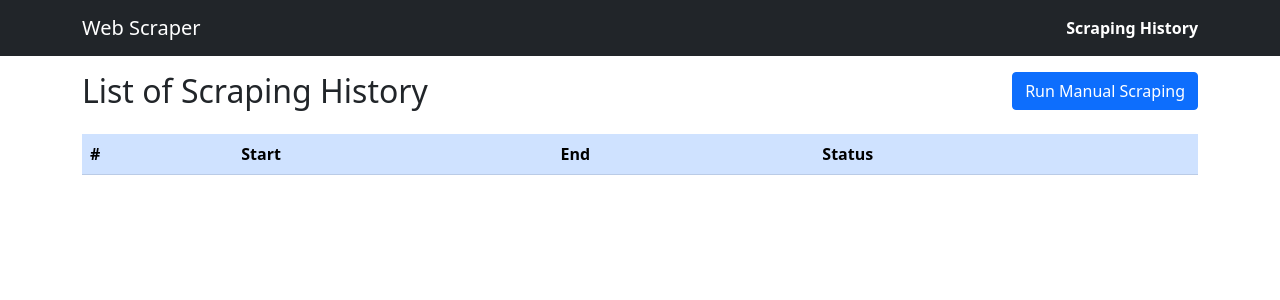
After one commit to agusrichard/web-scraper-website, a Django app: page /scraping-history/ in a window 1280 px wide. The commit adds this page. Shown: the top 300 px of the page. Run offline with Django 4.2, Linux system fonts and the light colour scheme; data that the repository does not hold is empty; parts of the project's set-up code (start-up, migrations or seed data) failed here and were passed over.

Commit message:
Working on rendering scraping histories and click button for manual scraping

```diff
--- a/scraper/scraper.py
+++ b/scraper/scraper.py
@@ -1,7 +1,7 @@
 import time
 from datetime import datetime
+from django.db.utils import IntegrityError
 from selenium import webdriver
-from django.db.utils import IntegrityError
 from selenium.webdriver.common.by import By
 from selenium.webdriver.chrome.options import Options
 
@@ -60,6 +60,8 @@ class Scraper(webdriver.Chrome):
         if len(imgs) > 1:
             img = imgs[1].get_attribute("src")
 
+        print("date", date)
+
         data = {
             "title": title,
             "author": author,
--- a/static/website/style.css
+++ b/static/website/style.css
@@ -1,7 +1,17 @@
 h1.title {
+  margin: 0;
+  color: #666;
   font-size: 1.5em;
+  padding-top: 40px;
   text-align: center;
-  color: #666;
-  margin: 0;
-  padding-top: 40px;
 }
+
+a.scraping-history-link {
+  color: #fff;
+  font-weight: bold;
+  text-decoration: none;
+}
+
+h1.scraping-history-title {
+  font-size: 2rem;
+}
--- a/templates/website/base.html
+++ b/templates/website/base.html
@@ -15,7 +15,10 @@
   </head>
   <body>
     {% include "website/navbar.html" %}
-    {% block content %}{% endblock %}
+    <div class="container-lg">
+      {% block content %}{% endblock %}
+    </div>
     <script src="https://cdn.jsdelivr.net/npm/bootstrap@5.1.3/dist/js/bootstrap.bundle.min.js" integrity="sha384-ka7Sk0Gln4gmtz2MlQnikT1wXgYsOg+OMhuP+IlRH9sENBO0LRn5q+8nbTov4+1p" crossorigin="anonymous"></script>
+    <script src="{% static 'website/script.js' %}" ></script
   </body>
 </html>
--- a/templates/website/navbar.html
+++ b/templates/website/navbar.html
@@ -1,5 +1,6 @@
 <nav class="navbar navbar-dark bg-dark">
   <div class="container-lg">
-    <a class="navbar-brand" href="#">Scraper Website</a>
+    <a class="navbar-brand" href="{% url 'website:home' %}">Web Scraper</a>
+    <a class="scraping-history-link" href="{% url 'website:scraping_history' %}">Scraping History</a>
   </div>
 </nav>
--- /dev/null
+++ b/templates/website/scraping_history.html
@@ -0,0 +1,38 @@
+{% extends 'website/base.html' %}
+
+{% block content %}
+  <div class="d-flex justify-content-between mt-3">
+    <h1 class="scraping-history-title">List of Scraping History</h1>
+    <form action="{% url 'website:run_manual_scraping' %}" method="POST">
+      {% csrf_token %}
+      <button
+        type="submit"
+        class="btn btn-primary"
+      >
+        Run Manual Scraping
+      </button>
+    </form>
+  </div>
+  <div class="d-flex flex-column align-items-center mt-3">
+    <table class="table table-striped table-hover">
+      <thead>
+        <tr class="table-primary">
+          <th scope="col">#</th>
+          <th scope="col">Start</th>
+          <th scope="col">End</th>
+          <th scope="col">Status</th>
+        </tr>
+      </thead>
+      <tbody>
+        {% for history in histories %}
+          <tr>
+            <th scope="row">{{ forloop.counter }}</th>
+            <td>{{ history.start_datetime }}</td>
+            <td>{{ history.end_datetime }}</td>
+            {% include 'website/status.html' with status=history.status %}
+          </tr>
+        {% endfor %}
+      </tbody>
+    </table>
+  </div>
+{% endblock content %}
--- a/website/urls.py
+++ b/website/urls.py
@@ -1,8 +1,10 @@
 from django.urls import path
 
-from .views import home
+from .views import home, scraping_history, run_manual_scraping
 
 app_name = "website"
 urlpatterns = [
     path("", home, name="home"),
+    path("scraping-history/", scraping_history, name="scraping_history"),
+    path("run-manual-scraping/", run_manual_scraping, name="run_manual_scraping"),
 ]
--- a/website/views.py
+++ b/website/views.py
@@ -1,8 +1,21 @@
-from django.shortcuts import render
+from django.shortcuts import render, redirect
 
 from .tasks import scrape_website
+from .models import ScrappingHistory
 
 
 def home(request):
-    scrape_website.delay()
     return render(request, "website/home.html", {"page_title": "Home"})
+
+
+def scraping_history(request):
+    histories = ScrappingHistory.objects.all()
+
+    return render(request, "website/scraping_history.html", {"histories": histories})
+
+
+def run_manual_scraping(request):
+    if request.method == "POST":
+        scrape_website.delay()
+
+    return redirect("website:scraping_history")
```
Also changed, not shown: templates/website/status.html (added, +9 -0 lines), static/website/script.js (added), 1 other file.
